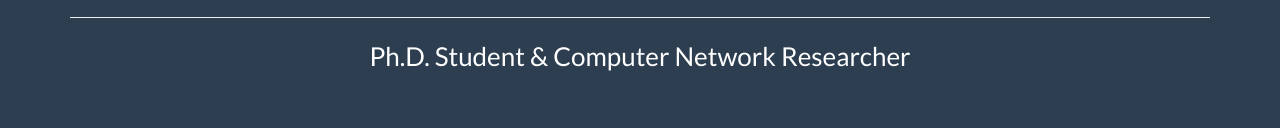
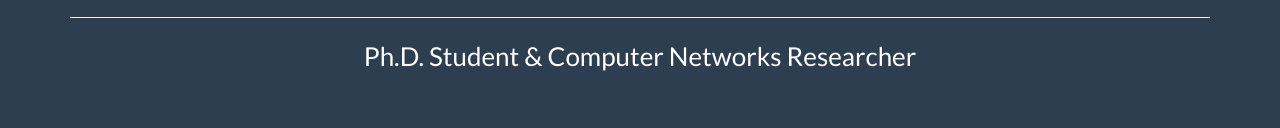
Before and after one commit to bugrakokulu/bugrakokulu.github.io, a website: page index.html in a window 1280 px wide. Shown: the part 503-631 px from the top of the page. Drawn offline with nearby package versions, Linux system fonts and the light colour scheme.

Commit message:
fixed a typo

```diff
--- a/index.html
+++ b/index.html
@@ -78,7 +78,7 @@
 
                         <hr class="s1">
 
-						<p style="font-size:26px">Ph.D. Student & Computer Network Researcher</p>
+						<p style="font-size:26px">Ph.D. Student & Computer Networks Researcher</p>
                     </div>
                 </div>
             </div>
```
